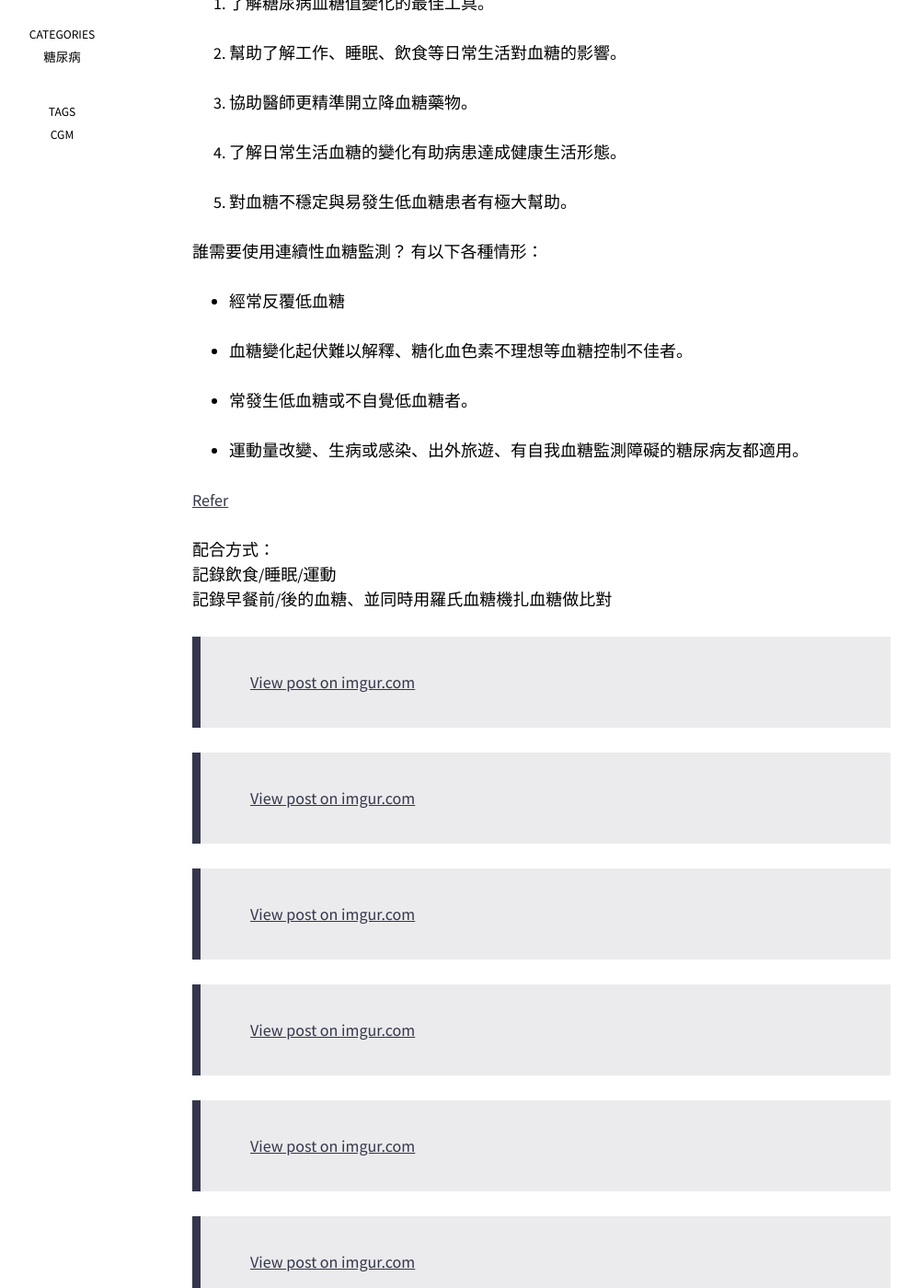
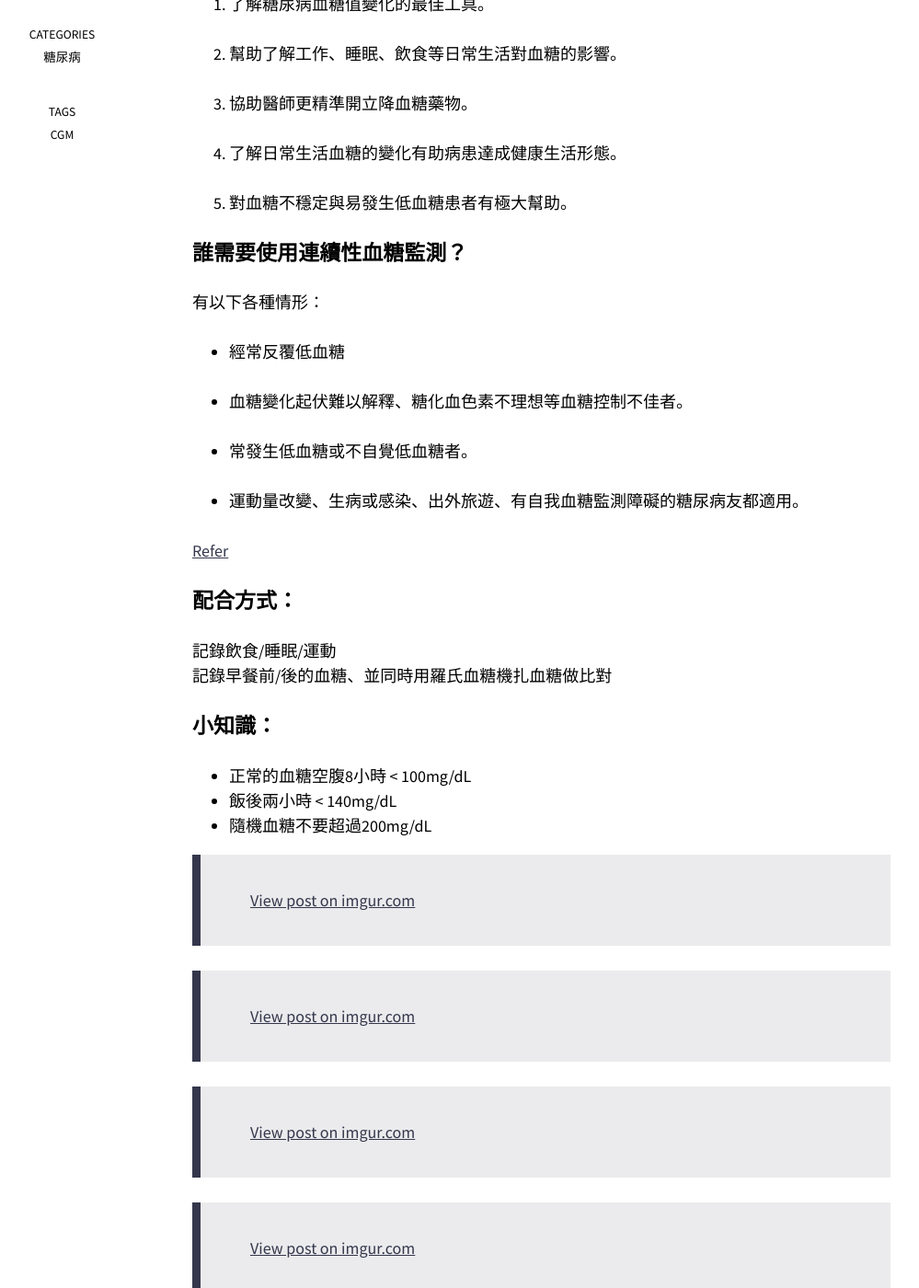
Before and after one commit to result0924/result0924.github.io, a Jekyll site: the page built from _posts/2021-11-08-CGM連續血糖監測計劃啟動.md, in a window 1280 px wide and 1400 px high, scrolled down 694 px. Shown: the whole window at 92% size, without its empty margins (166-1165 px from the left). Built offline with Jekyll 4.4.1, drawn with Linux system fonts in a browser that asks for light colours; nearby versions of some CDN libraries; a script that is not in the unit is left out; comment, search, counter and statistics services are not loaded.

Commit message:
Edit post

```diff
--- a/_posts/2021-11-08-CGM連續血糖監測計劃啟動.md
+++ b/_posts/2021-11-08-CGM連續血糖監測計劃啟動.md
@@ -10,7 +10,7 @@ tags:
 持續且自動地監測皮下組織中的葡萄糖數值，並記錄於接受器中。<br/>
 使用CGM期間需同時做飲食、運動及藥物的紀錄，這些事件將以圖表輸出方式顯示於CGMS系統，所以可確實看到病患在任何時間點的血糖濃度。
 
-使用監測器主要優點：
+### 使用監測器主要優點：
 
 1. 了解糖尿病血糖值變化的最佳工具。
 
@@ -22,7 +22,7 @@ tags:
 
 5. 對血糖不穩定與易發生低血糖患者有極大幫助。
 
-誰需要使用連續性血糖監測？
+### 誰需要使用連續性血糖監測？
 有以下各種情形：
 - 經常反覆低血糖
 
@@ -34,9 +34,15 @@ tags:
 
 [Refer](https://www.commonhealth.com.tw/diabetes/article/102)
 
-配合方式：<br/>
+### 配合方式：
 記錄飲食/睡眠/運動<br/>
 記錄早餐前/後的血糖、並同時用羅氏血糖機扎血糖做比對
+
+### 小知識：
+- 正常的血糖空腹8小時 < 100mg/dL
+- 飯後兩小時 < 140mg/dL
+- 隨機血糖不要超過200mg/dL
+
 <blockquote class="imgur-embed-pub" lang="en" data-id="lk1GNh3"><a href="https://imgur.com/lk1GNh3">View post on imgur.com</a></blockquote><script async src="//s.imgur.com/min/embed.js" charset="utf-8"></script>
 <blockquote class="imgur-embed-pub" lang="en" data-id="YbDfeEA"><a href="https://imgur.com/YbDfeEA">View post on imgur.com</a></blockquote><script async src="//s.imgur.com/min/embed.js" charset="utf-8"></script>
 <blockquote class="imgur-embed-pub" lang="en" data-id="I6a2fVt"><a href="https://imgur.com/I6a2fVt">View post on imgur.com</a></blockquote><script async src="//s.imgur.com/min/embed.js" charset="utf-8"></script>
```
